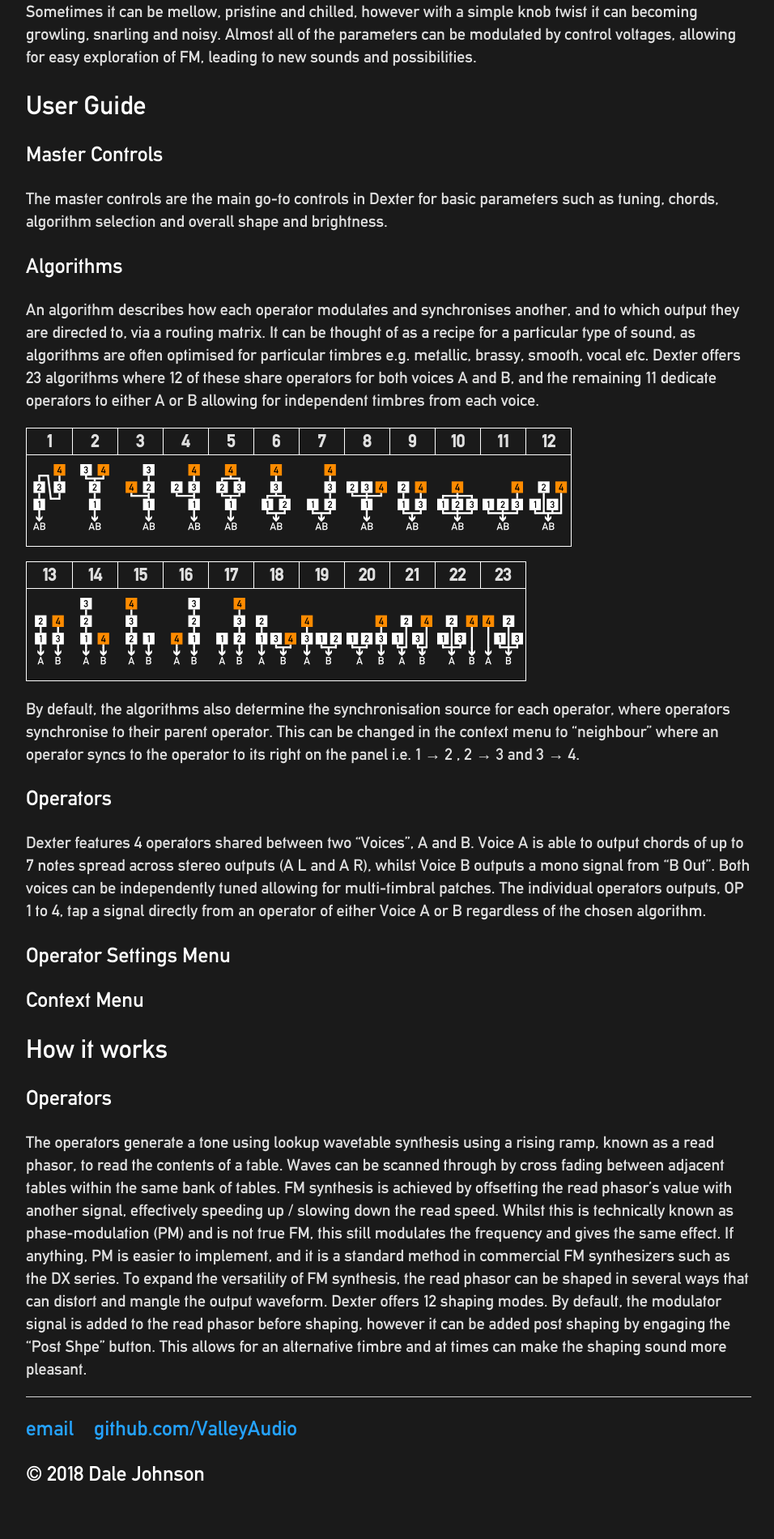
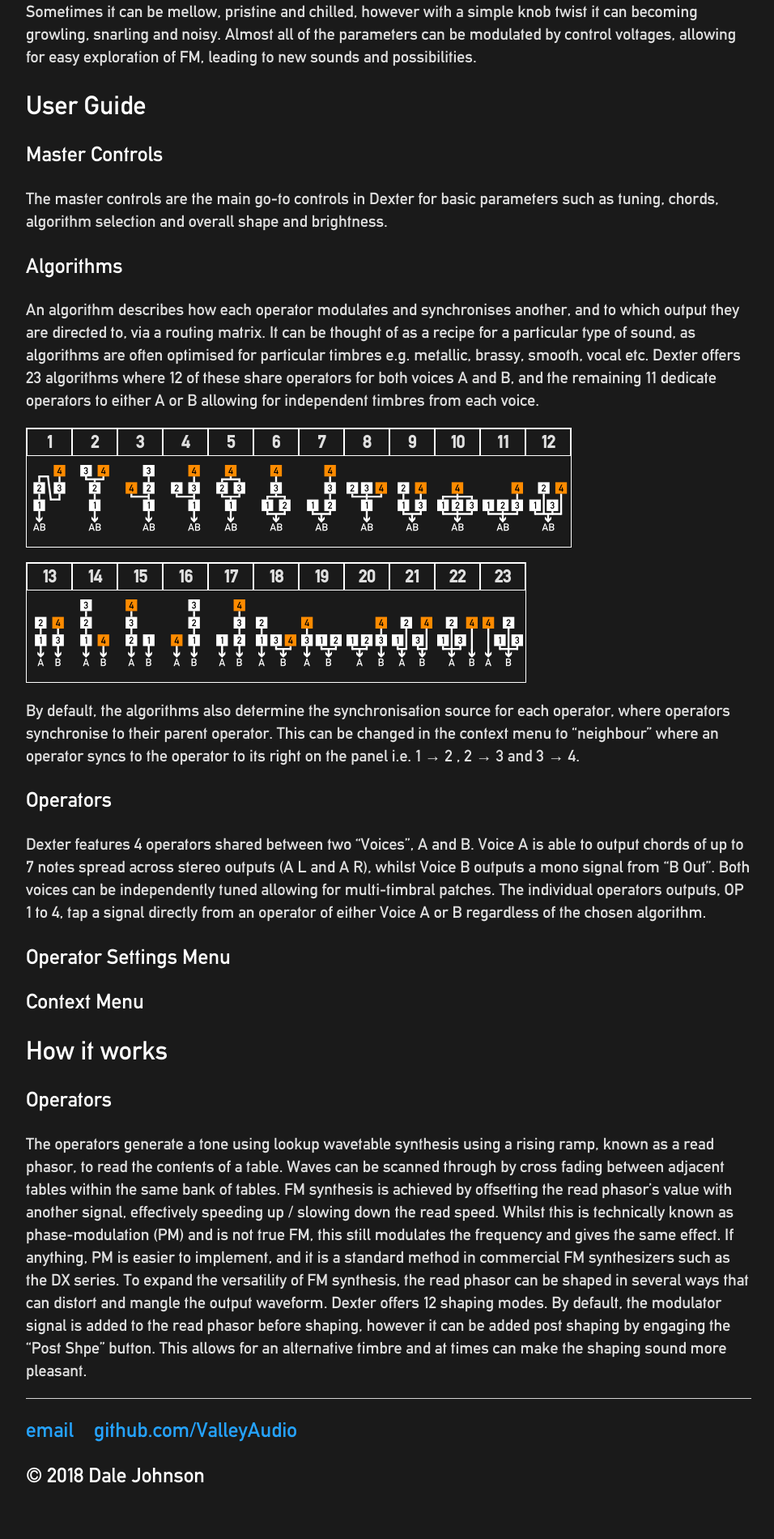
Before and after one commit to ValleyAudio/ValleyAudio.github.io, a Jekyll site: the page built from rack/dexter/dexter.html, in a window 1280 px wide. Shown: the part 1256-3156 px from the top of the page at 81% size, without its empty margins (160-1116 px from the left). Built offline with Jekyll 4.4.1, drawn with Linux system fonts in a browser that asks for light colours.

Commit message:
Formatting table

```diff
--- a/css/main.css
+++ b/css/main.css
@@ -108,5 +108,6 @@
     line-height: 1.4em;
     color: #DFDFDF;
     border: 1px solid white;
-    border-collapse: collapse;
+    border-collapse: separate;
+    border-spacing: 0px;
 }
```
